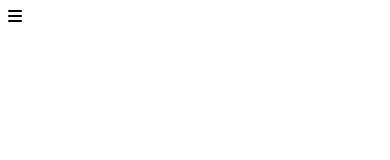
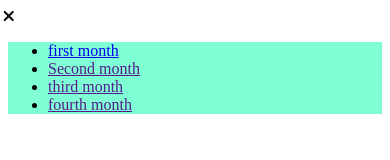
Before and after one commit to Mariana-Usuga/Menu-de-Hamburguesa, a plain HTML site: page index.html in a window 390 px wide. Both pictures are taken after a click on the icon 15 px from the left and 16 px from the top of the page. Drawn offline with nearby package versions, Linux system fonts and the light colour scheme.

Commit message:
hamburger menu without any framework

```diff
--- a/index.html
+++ b/index.html
@@ -11,19 +11,26 @@
     <title>Document</title>
 </head>
 <body>
-    <div>
-        <i class="fas fa-bars bar"></i>
+    <div class="hamburger">
+        <i class="fas fa-bars showBar"></i>
+        <i class="fas fa-times hide"></i>
     </div>
-    <div class="menu">
+    <div class="menu-hamburguesa">
         <ul>
-            <li>first month</li>
-            <li>Second month</li>
-            <li>third month</li>
-            <li>fourth month</li>
+            <li class="section">
+                <a href="#first">first month</a>
+            </li>
+            <li class="section">
+                <a href="">Second month</a>
+            </li>
+            <li class="section">
+                <a href="">third month</a>
+            </li>
+            <li class="section">
+                <a href="">fourth month</a>
+            </li>
         </ul>
-
     </div>
-
 
     <script src="https://ajax.googleapis.com/ajax/libs/jquery/3.6.0/jquery.min.js"></script>
     <script src="index.js" charset="utf-8"></script>
--- a/index.js
+++ b/index.js
@@ -1,3 +1,12 @@
-$(".bar").on("click",function(){
-    $(".menu").slideToggle();
+$(".showBar").on("click",function(){
+    $(".menu-hamburguesa").addClass("show-menu")
+    $(".hide").addClass("show-close")
+    $(".showBar").addClass("hideBar")
+
 })
+$(".hide").on("click",function(){
+    $(".menu-hamburguesa").removeClass("show-menu")
+    $(".hide").removeClass("show-close")
+    $(".showBar").removeClass("hideBar")
+
+})
--- a/styles.css
+++ b/styles.css
@@ -1,3 +1,22 @@
-.menu{
+.menu-hamburguesa{
     background-color: aquamarine;
+    transition: transform .3s ease;
+    transform:translate(-100%,0)/*hide*/
 }
+.show-menu{
+    transform: translate(0,0);
+}
+.hide{
+    position:absolute;
+    left: 0.7%;
+    visibility: hidden;
+}
+.show-close{
+    visibility: visible;
+}
+.hideBar{
+    visibility: hidden;
+}
+html{
+    scroll-behavior: smooth;
+}
```
